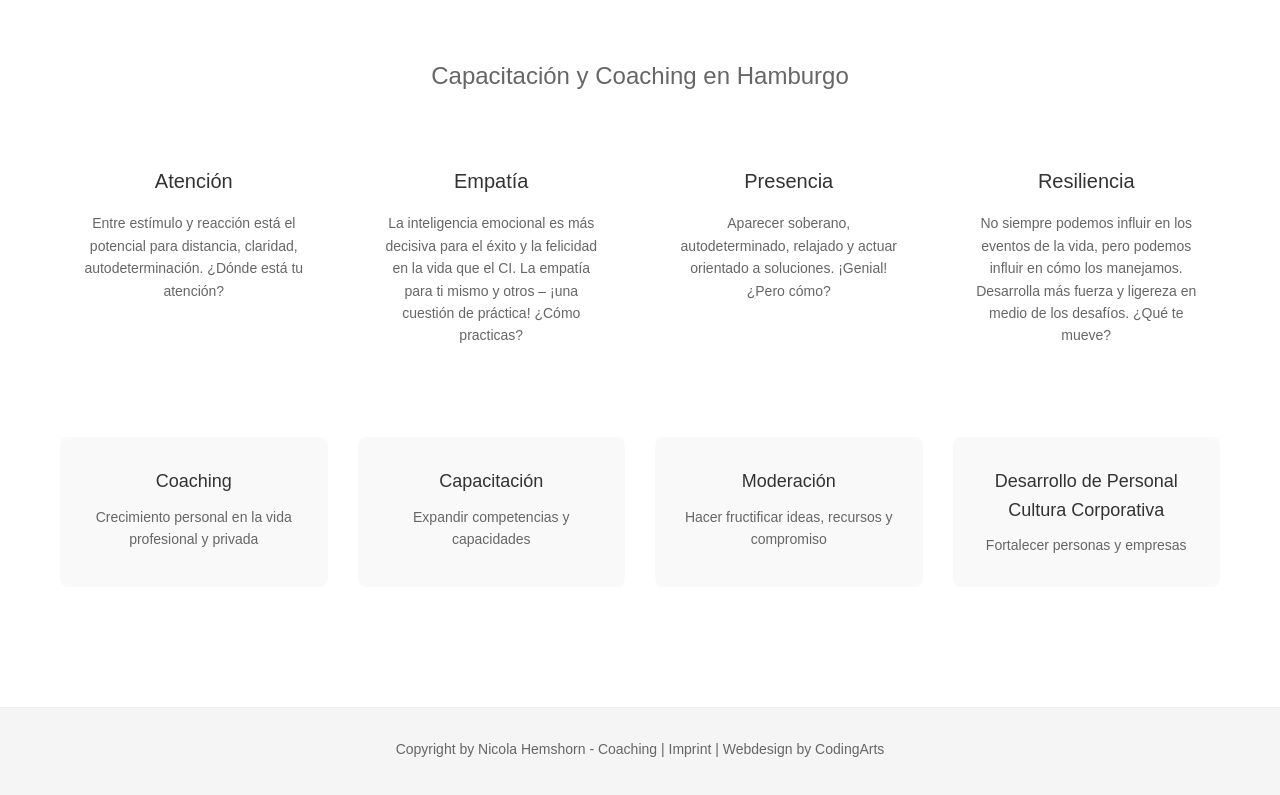
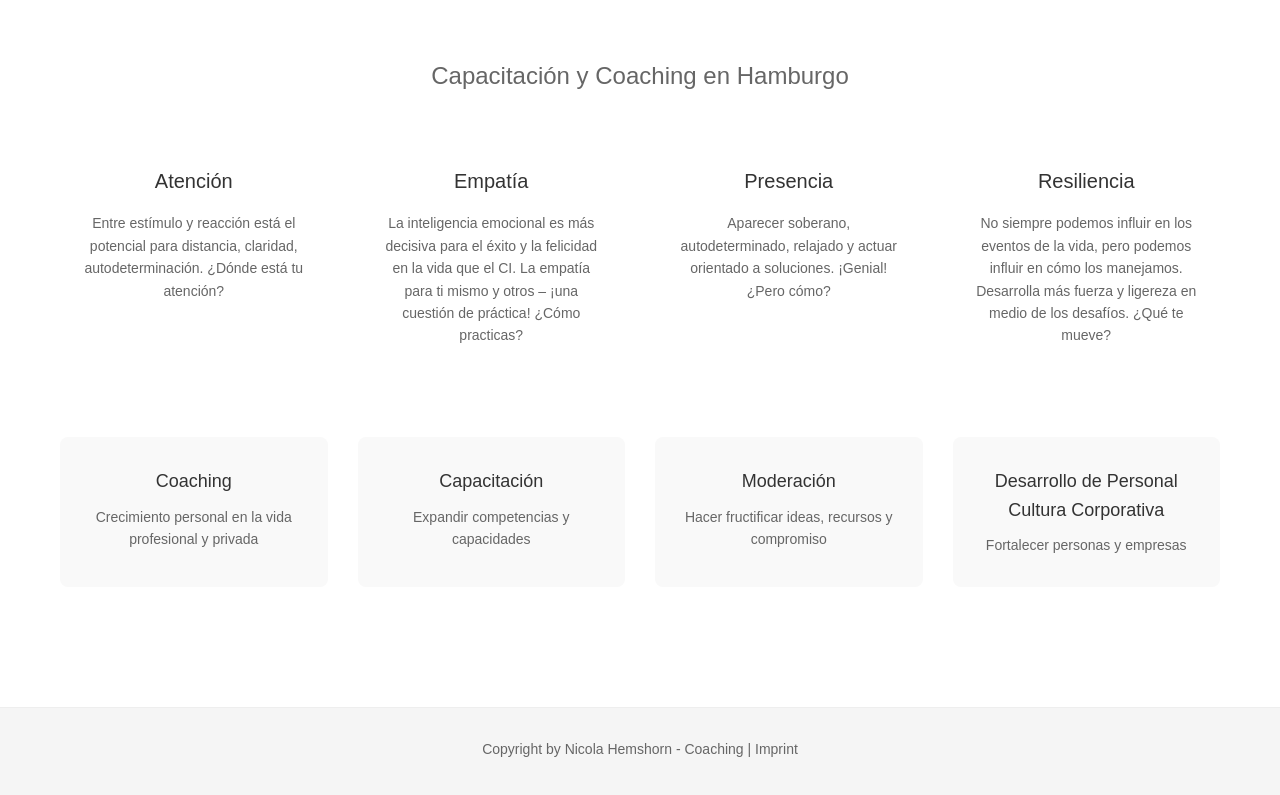
Before and after one commit to Max-McKone/hemshorn.com, a plain HTML site: page spanish.html in a window 1280 px wide. Shown: the part 1324-2119 px from the top of the page. Drawn offline with Linux system fonts and the light colour scheme.

Commit message:
removed webdesign brand mention in footer (ew)

```diff
--- a/spanish.html
+++ b/spanish.html
@@ -181,7 +181,7 @@
     <!-- Footer -->
     <footer class="footer">
         <div class="container">
-            <p>Copyright by Nicola Hemshorn - Coaching | <a href="#imprint">Imprint</a> | Webdesign by CodingArts</p>
+            <p>Copyright by Nicola Hemshorn - Coaching | <a href="#imprint">Imprint</a></p>
             <a href="#" class="back-to-top">Ir arriba</a>
         </div>
     </footer>
```
Also changed, not shown: english.html (+1 -1 lines).
